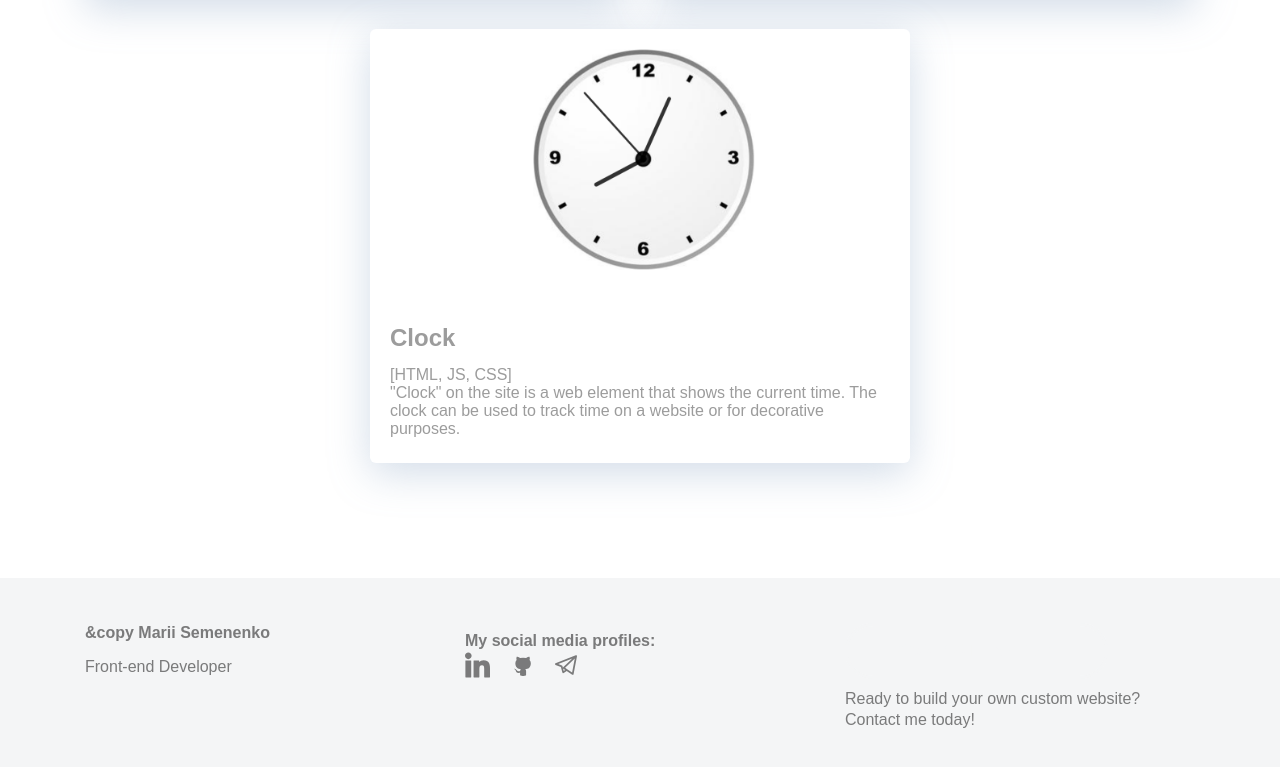
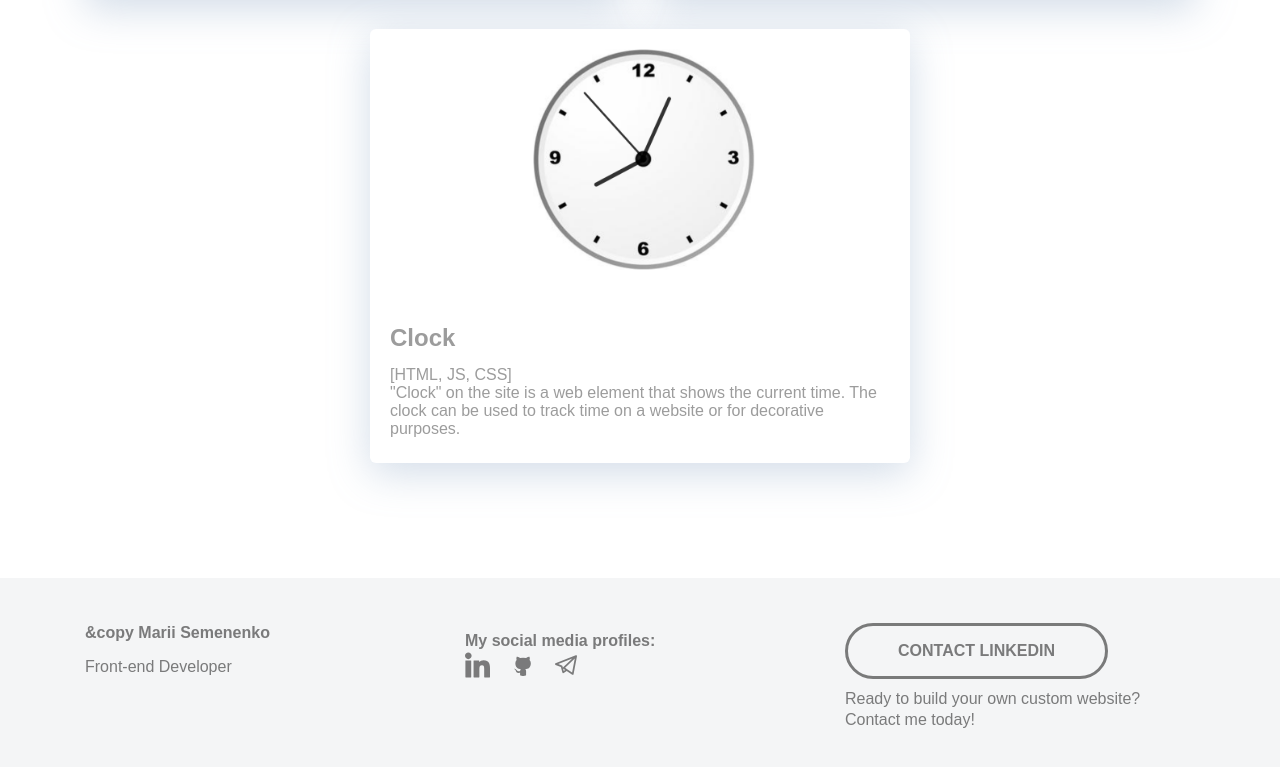
Before and after one commit to MariySemenenko/Summary, a React (Create React App) app: page / in a window 1280 px wide. Shown: the part 2845-3612 px from the top of the page. Built offline with nearby package versions, Linux system fonts and the light colour scheme.

Commit message:
footer add hover color

```diff
--- a/src/index.css
+++ b/src/index.css
@@ -214,7 +214,7 @@ body {
 }
 .footerHover {
   display: inline-block;
-  border: 3px solid #f4f5f6;
+  border: 3px solid rgba(0, 0, 0, 0.5);
   border-radius: 50px;
   padding: 15px 50px;
   margin-bottom: 10px;
@@ -222,7 +222,7 @@ body {
   font-size: 16px;
   line-height: 1.3;
   text-transform: uppercase;
-  color: #f4f5f6;
+  color: rgba(0, 0, 0, 0.5);
 
   transition: all 0.2s ease-in;
 }
```
